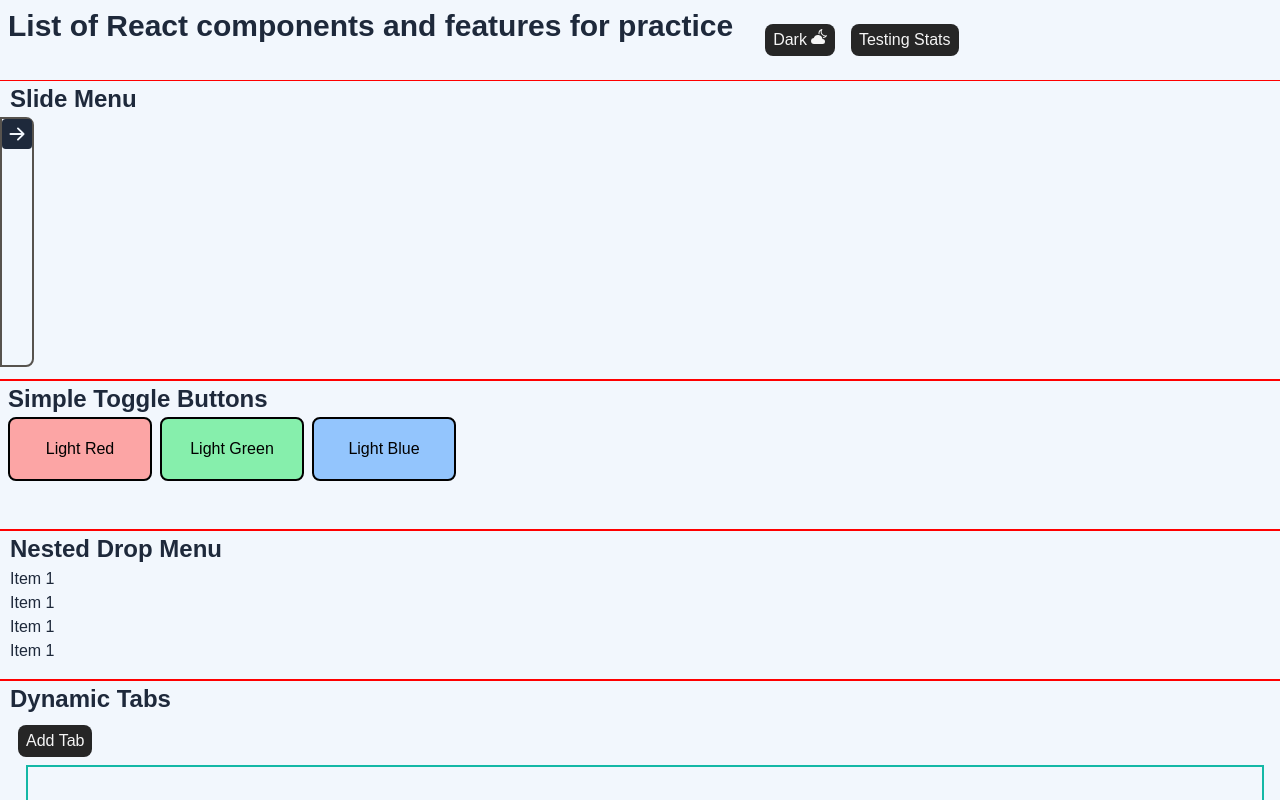
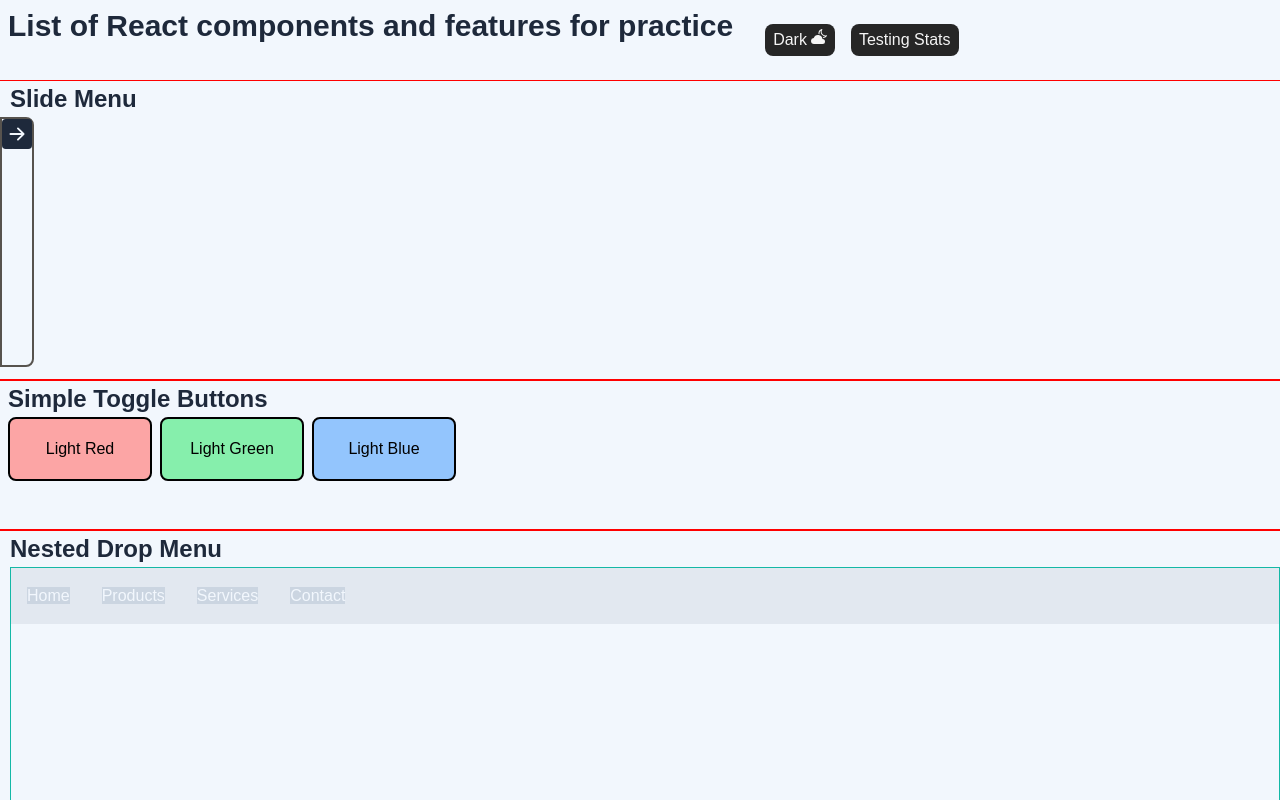
Before and after one commit to Cedaring-xr/common-react-components, a React (Vite) app: page / in a window 1280 px wide. Shown: the top 800 px of the page. Built offline with nearby package versions, Linux system fonts and the light colour scheme.

Commit message:
nested menu additions

```diff
--- a/src/components/basic/NestedDropMenu.tsx
+++ b/src/components/basic/NestedDropMenu.tsx
@@ -1,15 +1,80 @@
-import React from 'react'
+import { useState } from 'react'
 
-const NestedDropMenu = () => {
+type NavItem = {
+	label: string
+	subItems?: NavItem[] // Submenu items, if any
+  };
+
+const NestedDropMenu: React.FC = () => {
+	const [menuItems] = useState<NavItem[]>([
+		{
+		  label: 'Home',
+		},
+		{
+		  label: 'Products',
+		  subItems: [
+			{ label: 'Product 1',
+				subItems: [
+					{ label: 'subProduct 1'},
+					{ label: 'subProduct 2'},
+					{ label: 'subProduct 3'}
+				] },
+			{ label: 'Product 2' },
+			{ label: 'Product 3' },
+		  ],
+		},
+		{
+		  label: 'Services',
+		  subItems: [
+			{ label: 'Service 1' },
+			{ label: 'Service 2' },
+		  ],
+		},
+		{
+		  label: 'Contact',
+		},
+	])
+	const [openSubMenu, setOpenSubMenu] = useState<string | null>(null)
+	const [nestedMenu, setNestedMenu] = useState<string | null>(null)
+
+	const handleSubMenuToggle = (label: string) => {
+	if (openSubMenu === label) {
+		setOpenSubMenu(null)
+		} else {
+			setOpenSubMenu(label)
+		}
+	}
+
+	const handleNestedMenuToggle = (label: string) => {
+		if (openSubMenu === label) {
+
+		}
+	}
+
 	return (
 		<section className="component">
 			<h2 className="component-title">Nested Drop Menu</h2>
-			<nav>
-				<ul>
-					<li className="">Item 1</li>
-					<li className="">Item 1</li>
-					<li className="">Item 1</li>
-					<li className="">Item 1</li>
+			<nav className='w-full h-[300px] border-[1px] border-teal-500'>
+				<ul className='flex flex-row bg-slate-200'>
+					{menuItems.map((item, index) => (
+					<li key={index} className='m-2 text-bkg p-2' onMouseEnter={() => handleSubMenuToggle(item.label)}
+					onMouseLeave={() => handleSubMenuToggle(item.label)}>
+						<span
+
+						className={`bg-slate-300 ${ item.subItems ? 'has-submenu' : ''}`}
+						>
+						{item.label}
+						</span>
+						{item.subItems && openSubMenu === item.label && (
+						<ul>
+							{item.subItems.map((subItem, subIndex) => (
+							<li key={subIndex} onMouseEnter={() => handleSubMenuToggle(item.label)}
+							onMouseLeave={() => handleNestedMenuToggle(item.label)}>{subItem.label}</li>
+							))}
+						</ul>
+						)}
+					</li>
+					))}
 				</ul>
 			</nav>
 		</section>
--- a/src/components/basic/RadialMenu.tsx
+++ b/src/components/basic/RadialMenu.tsx
@@ -1,11 +1,11 @@
 import { useState } from 'react'
 
-const RadialMenu = () => {
+const RadialMenu: React.FC = () => {
 	const [menu, setMenu] = useState<boolean>(false)
 	const [outputColor, setOutputColor] = useState<string>('bg-slate-200') //css
 	const [outputText, setOutputText] = useState<string>('')
 
-	const run = () => {
+	const run = (): void => {
 		setMenu(!menu)
 	}
 
```
